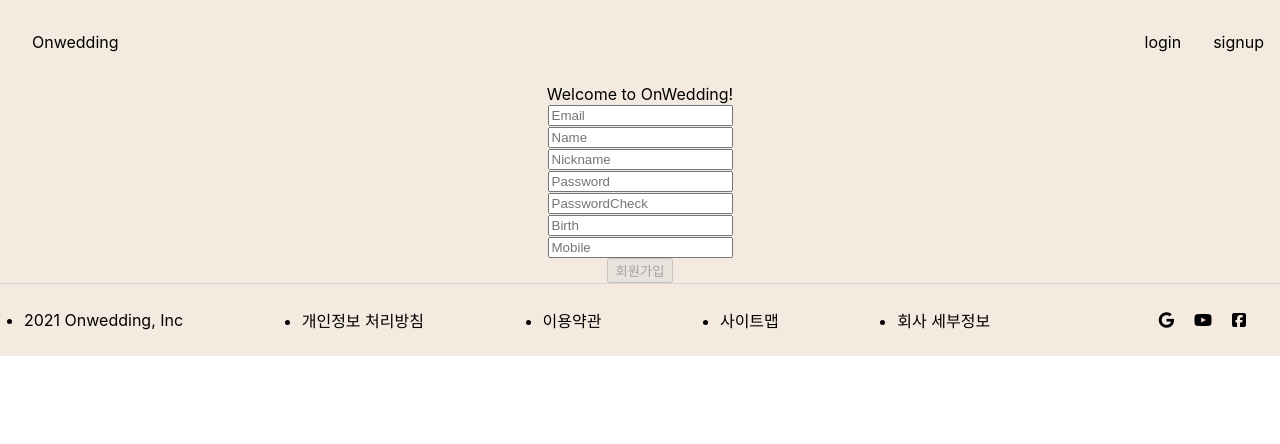
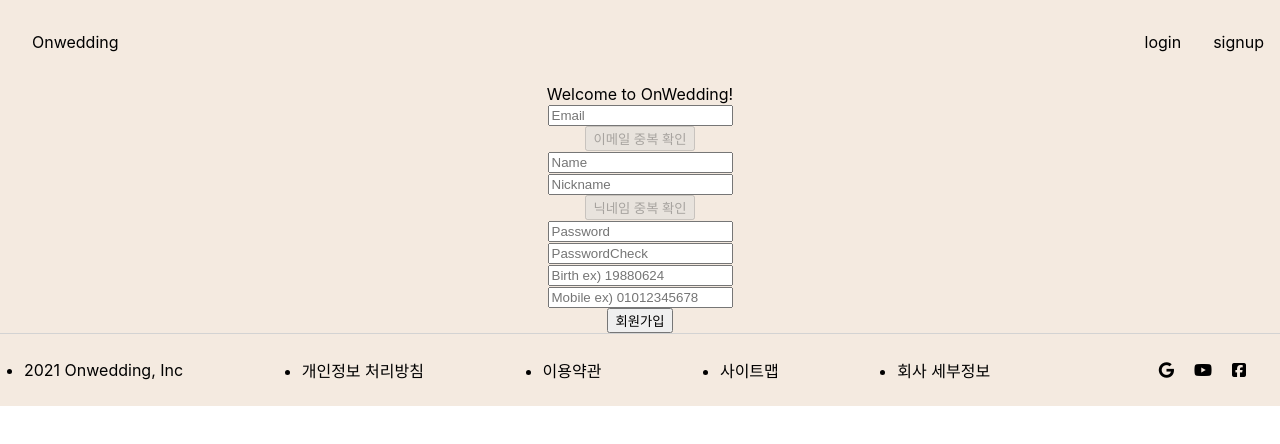
Before and after one commit to skagns211/OnWedding, a React (Create React App) app in the folder client/: page /signup in a window 1280 px wide. Shown: the top 444 px of the page. Built offline with nearby package versions, Linux system fonts and the light colour scheme.

Commit message:
Feat: Add validation check functions and button, fix sign up button
이메일과 닉네임 중복검사 버튼과 기능을 구현했습니다. 회원가입버튼의 하이드기능을 지우고 요청이 가능하도록 기능을 재구현했습니다.

```diff
--- a/client/src/Pages/SignUp.js
+++ b/client/src/Pages/SignUp.js
@@ -1,6 +1,7 @@
 import React, { useState } from "react";
 import { Link } from "react-router-dom";
 import axios from "axios";
+import users from "../dummy/Users";
 
 axios.default.withCredentials = true;
 
@@ -17,6 +18,7 @@
 
   //! 메세지 State
   const [emailMessage, setEmailMessage] = useState("");
+  const [nicknameMessage, setNicknameMessage] = useState("");
   const [passwordMessage, setPasswordMessage] = useState("");
   const [passwordCheckMessage, setPasswordCheckMessage] = useState("");
   const [birthMessage, setBirthMessage] = useState("");
@@ -24,15 +26,20 @@
 
   //! 유효성검사 및 State
   const [isEmail, setIsEmail] = useState(false);
+  const [isDupEmail, setIsDupEmail] = useState(false); //! 이메일 중복을 확인하는 State
+  const [isUsername, setIsUsername] = useState(false);
+  const [isDupNickname, setIsDupNickname] = useState(false);
   const [isPassword, setIsPassword] = useState(false);
   const [isPwdCheck, setIsPwdCheck] = useState(false);
+  const [isBirth, setIsBirth] = useState(false);
   const [isMobile, setIsMobile] = useState(false);
-  const [isBtn, setIsBtn] = useState(false);
+  // const [isBtn, setIsBtn] = useState(false);
 
   const handleInputValue = (key) => (e) => {
     setUserinfo({ ...userinfo, [key]: e.target.value });
   };
 
+  //! email 형식 유효성검사
   const validEmail = (email) => {
     const regEmail =
       /^([0-9a-zA-Z_\.-]+)@([0-9a-zA-Z_-]+)(\.[0-9a-zA-Z_-]+){1,2}$/;
@@ -44,7 +51,7 @@
       setEmailMessage("올바른 이메일 형식입니다:)");
     }
   };
-
+  //! password 유효성검사
   const validPassword = (password) => {
     const regPassword = /^(?=.*[a-zA-Z])(?=.*[!@#$%^*+=-])(?=.*[0-9]).{8,25}$/;
     if (!regPassword.test(password)) {
@@ -57,7 +64,7 @@
       setPasswordMessage("사용하기 좋은 비밀번호입니다:)");
     }
   };
-
+  //! password 확인 유효성검사
   const checkPassword = (password, cheeckPassword) => {
     if (password === cheeckPassword) {
       setIsPwdCheck(true);
@@ -68,6 +75,31 @@
     }
   };
 
+  //! 생년월일 유효성검사
+  const checkBirth = (birth) => {
+    const regBirth =
+      /^([0-9][0-9][0-9][0-9]|20\d{2})(0[0-9]|1[0-2])(0[1-9]|[1-2][0-9]|3[0-1])$/;
+    const nowDate = new Date();
+    const nowYear = nowDate.getFullYear();
+    const birthYear = birth.toString().substring(0, 4);
+    if (!regBirth.test(birth)) {
+      setBirthMessage("생년월일을 다시 입력해주세요 ex) 20180917");
+      setIsBirth(false);
+    } else {
+      if (nowYear - birthYear >= 100) {
+        setBirthMessage("타임머신 타고 오신분은 가입이 안돼요ㅠㅠ");
+        setIsBirth(false);
+      } else if (nowYear - birthYear < 0) {
+        setBirthMessage("태어나셨습니까 휴먼?");
+        setIsBirth(false);
+      } else {
+        setBirthMessage("올바른 생년월일입니다.");
+        setIsBirth(true);
+      }
+    }
+  };
+
+  //! mobile형식 유효성검사
   const validMobile = (mobile) => {
     mobile = mobile.split("-").join("");
     const regPhone = /^((01[1|6|7|8|9])[1-9]+[0-9]{6,7})|(010[1-9][0-9]{7})$/;
@@ -80,7 +112,79 @@
     }
   };
 
-  const hideBtn = () => {
+  //! email 중복 체크
+  const dupEmail = (email) => {
+    const check = users.filter((user) => {
+      return user.email === email;
+    });
+    if (check.length !== 0) {
+      setIsDupEmail(false);
+      setEmailMessage("이미 회원가입된 이메일입니다.");
+    } else {
+      setIsDupEmail(true);
+      setEmailMessage("사용가능한 이메일입니다:)");
+    }
+  };
+
+  //! nickName 중복 체크
+  const dupNickname = (nickname) => {
+    const check = users.filter((user) => {
+      return user.nickname === nickname;
+    });
+    if (check.length !== 0) {
+      setIsDupNickname(false);
+      setNicknameMessage("이미 사용중인 닉네임입니다.");
+    } else {
+      setIsDupNickname(true);
+      setNicknameMessage("사용가능한 닉네임입니다:)");
+    }
+  };
+
+  //! 이름 상태변경
+  const nameState = () => {
+    if (userinfo.username !== "") {
+      setIsUsername(true);
+    } else {
+      setIsUsername(false);
+    }
+  };
+
+  // //! Button hide function
+  // const hideBtn = () => {
+  //   const {
+  //     email,
+  //     username,
+  //     nickname,
+  //     password,
+  //     passwordCheck,
+  //     birth,
+  //     mobile,
+  //   } = userinfo;
+
+  //   if (
+  //     (email, username, nickname, password, passwordCheck, birth, mobile !== "")
+  //     // (isEmail, isPassword, isPwdCheck, isMobile === true)
+  //   ) {
+  //     if (
+  //       (isEmail,
+  //       isPassword,
+  //       isPwdCheck,
+  //       isMobile,
+  //       isDupEmail,
+  //       isDupNickname === true)
+  //     ) {
+  //       setIsBtn(true);
+  //     } else {
+  //       setIsBtn(false);
+  //     }
+  //     // setIsBtn(true);
+  //   } else {
+  //     setIsBtn(false);
+  //   }
+  //   console.log(email);
+  // };
+
+  const infoAll = () => {
     const {
       email,
       username,
@@ -90,30 +194,35 @@
       birth,
       mobile,
     } = userinfo;
+    const stateInfo = [
+      { email, username, nickname, password, passwordCheck, birth, mobile },
+      {
+        isEmail,
+        isDupEmail,
+        isUsername,
+        isDupNickname,
+        isPassword,
+        isPwdCheck,
+        isBirth,
+        isMobile,
+      },
+    ];
     if (
-      (email, username, nickname, password, passwordCheck, birth, mobile !== "")
-      // (isEmail, isPassword, isPwdCheck, isMobile === true)
+      isEmail &&
+      isDupEmail &&
+      isUsername &&
+      isDupNickname &&
+      isPassword &&
+      isPwdCheck &&
+      isBirth &&
+      isMobile === true
     ) {
-      if ((isEmail, isPassword, isPwdCheck, isMobile === true)) {
-        setIsBtn(true);
-      } else {
-        setIsBtn(false);
-      }
-      // setIsBtn(true);
+      console.log("회원가입 요청이 성공적으로 전달되었습니다.");
     } else {
-      setIsBtn(false);
+      console.log("회원가입 요청이 실패하였습니다.");
     }
+    console.log(stateInfo);
   };
-  const btn1 = () => {
-    console.log("haha");
-  };
-
-  // const twoFunc = () => {
-  //   handleInputValue("email");
-  //   () => {
-  //     hideBtn();
-  //   };
-  // };
 
   return (
     <div>
@@ -128,7 +237,7 @@
               onChange={handleInputValue("email")}
               onBlur={() => {
                 validEmail(userinfo.email);
-                hideBtn();
+                // hideBtn();
               }}
             />
             {isEmail ? (
@@ -137,12 +246,25 @@
               <div>{emailMessage}</div>
             )}
           </div>
+          <button
+            className="btnEmailCheck"
+            type="submit"
+            disabled={isEmail ? false : "disabled"}
+            onClick={() => {
+              dupEmail(userinfo.email);
+            }}
+          >
+            이메일 중복 확인
+          </button>
           <div>
             <input
               type="username"
               placeholder="Name"
               onChange={handleInputValue("username")}
-              onBlur={() => hideBtn()}
+              onBlur={
+                () => nameState()
+                // () => hideBtn()
+              }
             />
           </div>
           <div>
@@ -151,10 +273,25 @@
               placeholder="Nickname"
               onChange={handleInputValue("nickname")}
               onBlur={() => {
-                hideBtn();
+                // hideBtn();
               }}
             />
+            {isDupNickname ? (
+              <div>{nicknameMessage}</div>
+            ) : userinfo.nickname.length === 0 ? null : (
+              <div>{nicknameMessage}</div>
+            )}
           </div>
+          <button
+            className="btnEmailCheck"
+            type="submit"
+            disabled={userinfo.nickname.length !== 0 ? false : "disabled"}
+            onClick={() => {
+              dupNickname(userinfo.nickname);
+            }}
+          >
+            닉네임 중복 확인
+          </button>
           <div>
             <input
               type="password"
@@ -162,7 +299,7 @@
               onChange={handleInputValue("password")}
               onBlur={() => {
                 validPassword(userinfo.password);
-                hideBtn();
+                // hideBtn();
               }}
             />
             {isPassword ? (
@@ -178,7 +315,7 @@
               onChange={handleInputValue("passwordCheck")}
               onBlur={() => {
                 checkPassword(userinfo.password, userinfo.passwordCheck);
-                hideBtn();
+                // hideBtn();
               }}
             />
             {isPwdCheck ? (
@@ -192,19 +329,27 @@
           <div>
             <input
               type="birth"
-              placeholder="Birth"
+              placeholder="Birth ex) 19880624"
               onChange={handleInputValue("birth")}
-              onBlur={() => hideBtn()}
+              onBlur={
+                // () => hideBtn()
+                () => checkBirth(userinfo.birth)
+              }
             />
+            {isBirth ? (
+              <div>{birthMessage}</div>
+            ) : userinfo.birth.length === 0 ? null : (
+              <div>{birthMessage}</div>
+            )}
           </div>
           <div>
             <input
               type="mobile"
-              placeholder="Mobile"
+              placeholder="Mobile ex) 01012345678"
               onChange={handleInputValue("mobile")}
               onBlur={() => {
                 validMobile(userinfo.mobile);
-                hideBtn();
+                // hideBtn();
               }}
             />
             {isMobile ? (
@@ -217,11 +362,11 @@
             <button
               className="btn btn-signup"
               type="submit"
-              disabled={isBtn ? false : "disabled"}
-              onClick={() => {
-                btn1();
+              // disabled={isBtn ? false : "disabled"}
+              onClick={
+                infoAll
                 //! axios post/signup
-              }}
+              }
             >
               회원가입
             </button>
--- /dev/null
+++ b/client/src/dummy/Users.js
@@ -0,0 +1,26 @@
+const users = [
+  {
+    password: "930211",
+    email: "skagns211@gmail.com",
+    name: "kimnamhun",
+    nickname: "BMW",
+    birth: "930211",
+    mobile: "01066043674",
+    image: "",
+    createdAt: new Date(),
+    updatedAt: new Date(),
+  },
+  {
+    password: "941021",
+    email: "ionc635@gmail.com",
+    name: "kimjongseo",
+    nickname: "AUDI",
+    birth: "941021",
+    mobile: "01095151257",
+    image: "",
+    createdAt: new Date(),
+    updatedAt: new Date(),
+  },
+];
+
+export default users;
```
